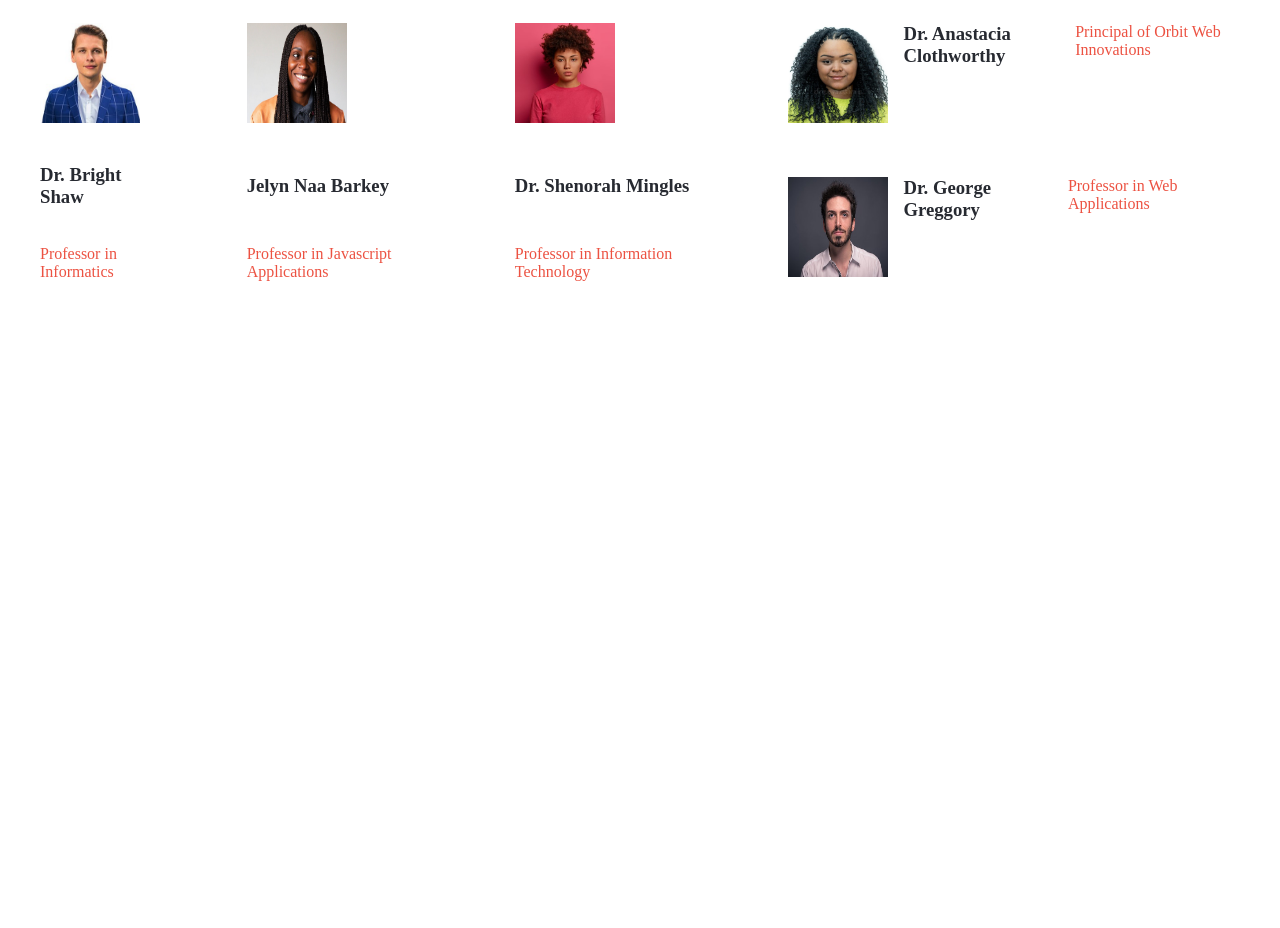
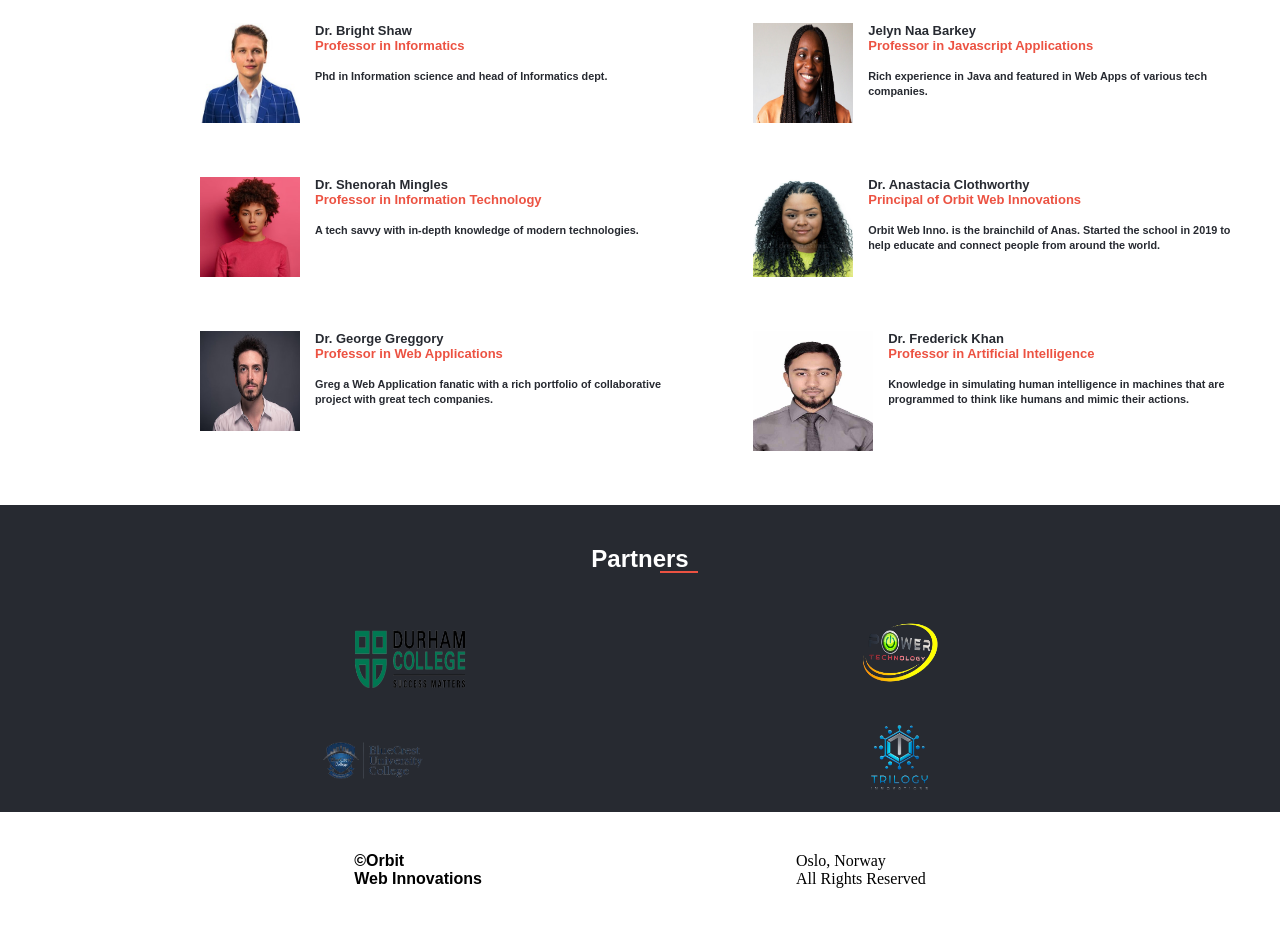
Before and after one commit to theodoku/Capstone-Project-Conference-Page, a website: page index.html in a window 1280 px wide. Shown: the part 1655-2583 px from the top of the page. Before the commit the page ends 1966 px from the top, so only its background shows below. Drawn offline with Linux system fonts and the light colour scheme; a web font is replaced by a local one.

Commit message:
Added features to desktop version home.html and  css, added images

```diff
--- a/index.html
+++ b/index.html
@@ -109,13 +109,11 @@
         <div class="course_lecturers">
                 <ul class="python_lecturer">
                     <li><img src="images/lecturer 1.jpg" class="lecturer_icons" alt="Picture of a man in a blue suite"></li>
-                    <h3 class="lecturer_name">Dr. Bright Shaw</h3>
-                    <p class="lecturer_title">Professor in Informatics</p>
+                    <h3 class="lecturer_name">Dr. Bright Shaw<br><p class="lecturer_title">Professor in Informatics</p><br><small>Phd in Information science and head of Informatics dept.</small></h3>
                 </ul>
                 <ul class="RR_lecturer">
                     <li><img src="images/lecturer 3.jpg" class="lecturer_icons" alt="A lady with braided hair style"></li>
-                    <h3 class="lecturer_name">Jelyn Naa Barkey</h3>
-                    <p class="lecturer_title">Professor in Javascript Applications</p>
+                    <h3 class="lecturer_name">Jelyn Naa Barkey<br><p class="lecturer_title">Professor in Javascript Applications</p><br><small>Rich experience in Java and featured in Web Apps of various tech companies.</small></h3>
                 </ul>
                     <div class="dropdown">
                         <ul>
@@ -125,23 +123,45 @@
             <div class="hidden_features">
                     <ul class="AND_lecturer">
                         <li><img src="images/lecturer 4.jpg" class="lecturer_icons" alt="A lady in a pink top with pink background"></li>
-                        <h3 class="lecturer_name">Dr. Shenorah Mingles</h3>
-                        <p class="lecturer_title">Professor in Information Technology</p>
+                        <h3 class="lecturer_name">Dr. Shenorah Mingles<br><p class="lecturer_title">Professor in Information Technology</p><br><small>A tech savvy with in-depth knowledge of modern technologies.</small></h3>
                     </ul>
-                <div class="right">
                     <ul class="CS_lecturer">
                         <li><img src="images/lecturer 5.jpg" class="lecturer_icons" alt="A lady with a curly hair"></li>
-                        <h3 class="lecturer_name">Dr. Anastacia Clothworthy</h3>
-                        <p class="lecturer_title">Principal of  Orbit Web Innovations</p>
+                        <h3 class="lecturer_name">Dr. Anastacia Clothworthy<br> <p class="lecturer_title">Principal of  Orbit Web Innovations</p><br><small>Orbit Web Inno. is the brainchild of Anas. Started the school in 2019 to help educate and connect people from around the world.</small></h3>
                     </ul>
                     <ul class="Dean_lecturer">
                         <li><img src="images/lecturer 6.jpg" class="lecturer_icons" alt="A man with a white shirt and spinky hair"></li>
-                        <h3 class="lecturer_name">Dr. George Greggory</h3>
-                        <p class="lecturer_title">Professor in Web Applications</p>
+                        <h3 class="lecturer_name">Dr. George Greggory<br><p class="lecturer_title">Professor in Web Applications</p><br><small>Greg a Web Application fanatic with a rich portfolio of collaborative project with great tech companies.</small></h3>
                     </ul>
-               </div>
+                    <ul class="IA_lecturer">
+                        <li><img src="images/lecturer.IA.jpg" class="lecturer_IA" alt="A man in a grey shirt with tie"></li>
+                        <h3 class="lecturer_name">Dr. Frederick Khan<br><p class="lecturer_title">Professor in Artificial Intelligence</p><br><small>Knowledge in simulating  human intelligence in machines that are programmed to think like humans and mimic their actions.</small></h3>
+                    </ul>
             </div>
         </div>
     </section>
+    <div class="hidden_features">
+        <section class="partners">
+            <h2 class="partner">Partners</h2>
+            <div class="desktop_partners">
+                <ul class="group1">
+                    <li><img src="images/dcs-removebg.png" class="durham_college" alt="logo of Durham College"></li>
+                    <li><img src="images/bcc-removebg.png" class="blue_crest" alt="logo of Blue Crest"></li>
+                </ul>
+                <ul class="group2">
+                    <li><img src="images/power-tech-removebg.png" class="power_technology" alt="logo of Power Technology School"></li>
+                    <li><img src="images/trilogy-removebg.png" class="trilogy_innovation" alt="logo of trilogy innovation"></li>
+                </ul>
+           </div>
+        </section>
+        <section class="footer">
+            <div class="footer_wrapper">
+                <ul class="footer_info">
+                    <li class="copyright">&copyOrbit<br>Web Innovations</li>
+                    <li class="reserved"> Oslo, Norway<br>All Rights Reserved</li>
+                </ul>
+        </div>
+        </section>
+   </div>
 </body>
 </html>
--- a/styles.css
+++ b/styles.css
@@ -235,14 +235,20 @@
    height:100px;
  }
 
+ .lecturer_IA {
+ width:120px;
+ height:120px;
+ }
+
  .python_lecturer,
  .RR_lecturer,
  .AND_lecturer,
  .CS_lecturer,
- .Dean_lecturer {
+ .Dean_lecturer,
+ .IA_lecturer{
    display: flex;
    gap:15px;
-   justify-content: space-between;
+   /* justify-content: space-between; */
    /* background-color:rgba(202, 199, 199, 0.1); */
    margin: 0 20px 10px 20px;
    padding: 20px;
@@ -522,9 +528,10 @@ textarea {
    font-weight: bold;
  }
 
- .reserved {
+ /* .reserved {
    font-family: var(--FF);
- }
+
+ }  */
 
  .facebook {
    width:20px;
@@ -745,17 +752,37 @@ font-size: 3em;
    bottom:40px;
  }
 
- .course_lecturers {
-   display: flex;
+  .course_lecturers {
+   display: inline-grid;
+   grid-template-columns: auto auto;
+   margin-left: 160px;
  }
 
- .python_lecturer,
- .RR_lecturer,
- .AND_lecturer {
-   flex-direction: column;
+ .lecturer_name,
+ .lecturer_title {
+   font-family: var(--FF);
+   font-size: small;
  }
 
- .right {
-   float: right;
+ .partner::after {
+   content:'';
+   height:2px;
+   width:3%;
+   background:var(--COLOR2);
+   position: absolute;
+   left: 650px;
+   bottom:40px;
+ }
+
+ .group1,
+ .group2 {
+   display: inline-block;
+   align-content: center;
+   margin-left: 300px;
+   margin-top: -20px;
+ }
+
+ .partner {
+    margin-top: 20px;
  }
  }
```
Also changed, not shown: images/lecturer.IA.jpg (added).
